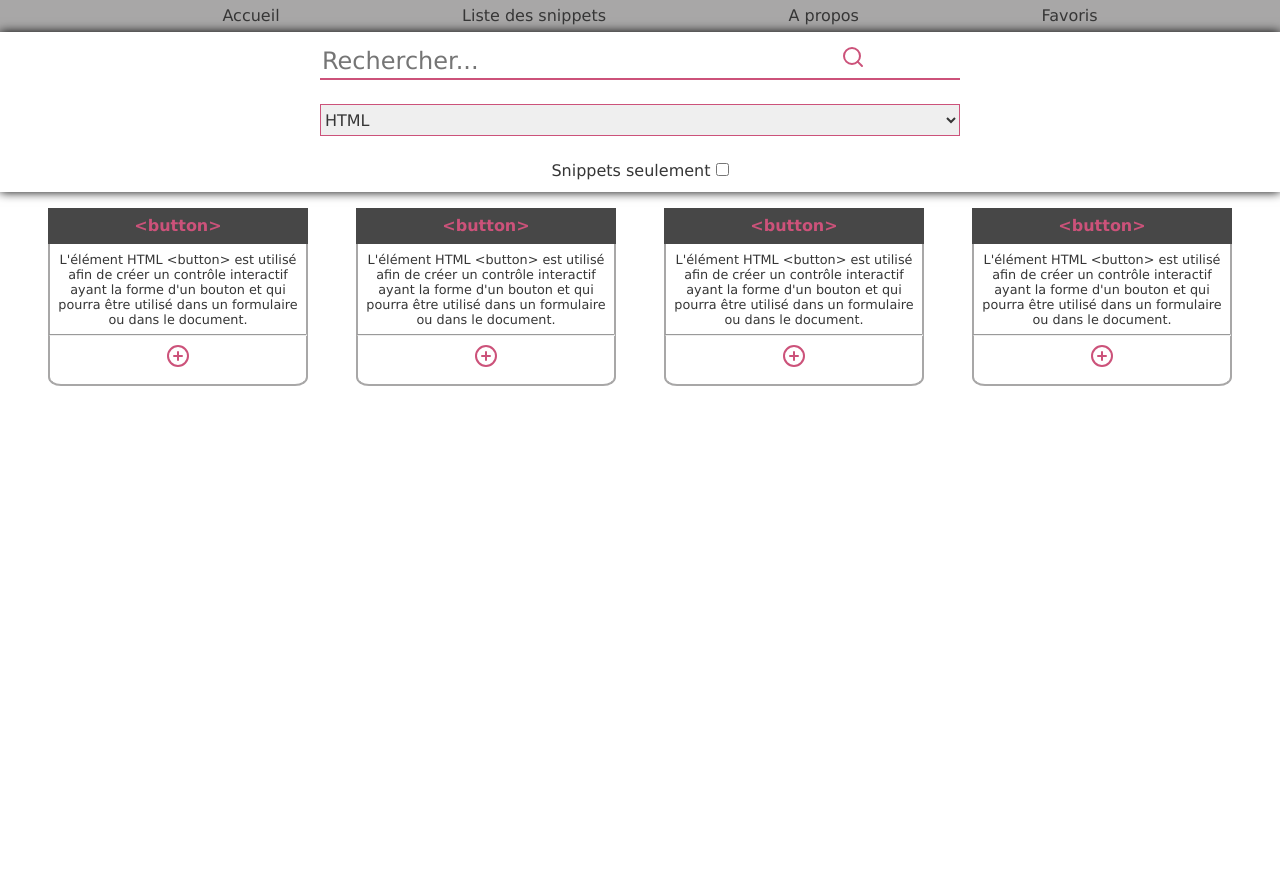
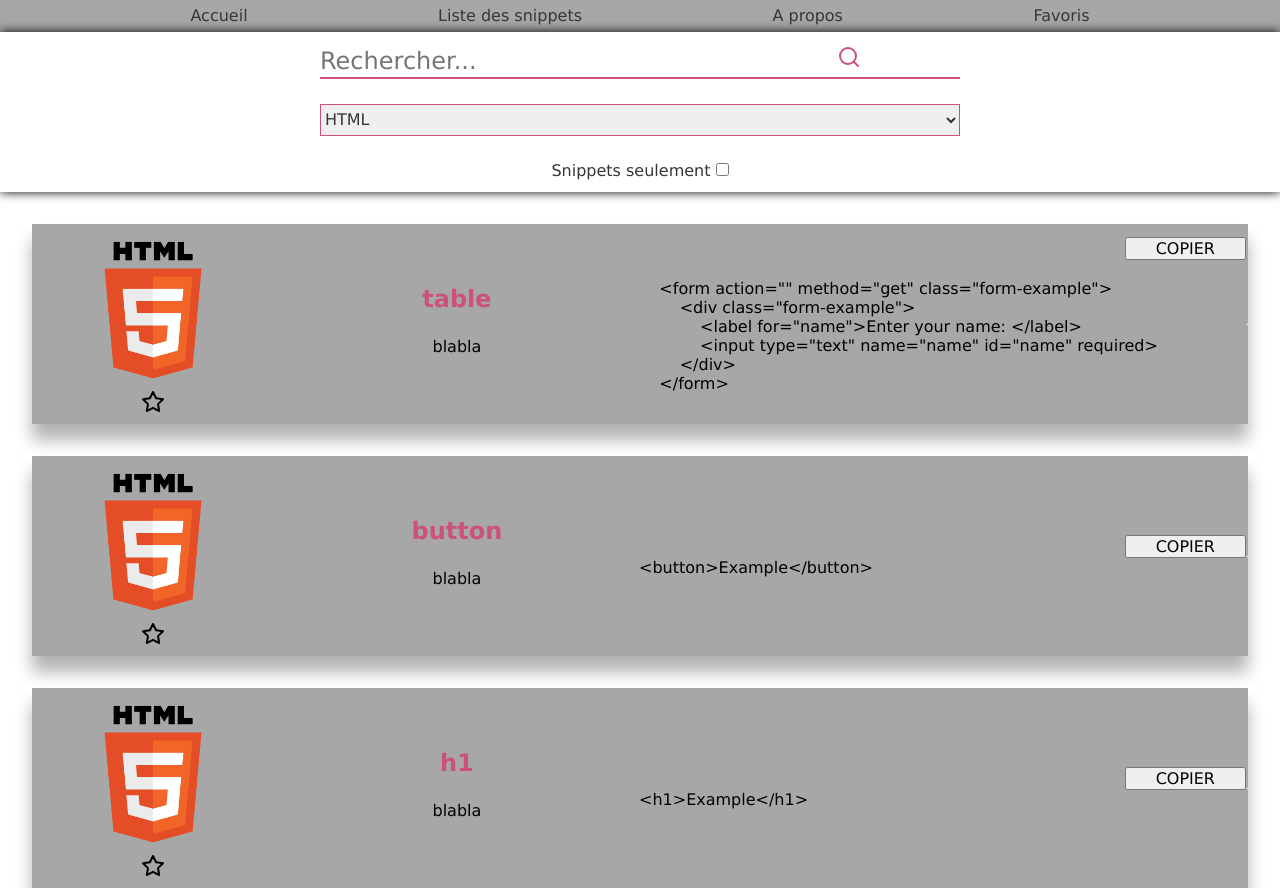
Before and after one commit to RangoDisco/691, a website: page fav.html in a window 1280 px wide. Before the commit the page ends 800 px from the top, so only its background shows below. Drawn offline with nearby package versions, Linux system fonts and the light colour scheme.

Commit message:
setup articles.js (class Article + fonction diplay)

```diff
--- a/clipboard.js
+++ b/clipboard.js
@@ -8,5 +8,5 @@ function copy() {
   input.remove();
 }
 
-const btn = document.getElementById('btnCopy');
+const btn = document.querySelector('.btnCopy');
 btn.addEventListener('click', copy);
--- a/css/articlesList.css
+++ b/css/articlesList.css
@@ -54,6 +54,10 @@
   padding: 0.5rem;
   color: var(--secondary-pink);
 }
+.favBtn{
+  background-color: transparent;
+  border: none;
+}
 @media screen and (min-width: 960px) {
   .article {
     width: 100%;
@@ -67,13 +71,15 @@
   .articleImgAndFav {
     display: flex;
     flex-direction: column;
+    align-items: center;
+    width: 20%;
   }
   .articleImgAndFav img {
     height: 10rem;
     width: 10rem;
   }
   .titleDesc {
-    max-width: 40%;
+    width: 30%;
   }
   .articleTitle {
     background-color: var(--secondary-grey);
@@ -83,6 +89,7 @@
     display: flex;
     flex-direction: column;
     text-align: left;
+    width: 50%;
   }
   .articleSnippet button {
     width: 20%;
--- a/css/fav.css
+++ b/css/fav.css
@@ -1,22 +1,21 @@
-*{
+* {
   margin: 0;
   font-family: Verdana, Geneva, Tahoma, sans-serif;
   font-size: 1em;
 }
 
 /* VARIABLES */
-:root{
+:root {
   --main-black: #363636;
   --main-grey: #474747;
-    --main-pink: #E8175D;
-    --secondary-pink: #CC527A;
-    --secondary-grey: #A8A7A7;
+  --main-pink: #e8175d;
+  --secondary-pink: #cc527a;
+  --secondary-grey: #a8a7a7;
   --main-border-radius: 5%;
 }
 
-
 /* PARTIE RECHERCHE ET FILTRES */
-searchbar{
+.searchbar {
   display: flex;
   flex-direction: column;
   width: 100%;
@@ -26,22 +25,22 @@ searchbar{
   align-items: center;
   box-shadow: 0px 0px 10px black;
 }
-#searchBarContainer{
+#searchBarContainer {
   width: 100%;
   flex-direction: row;
   border-bottom: 2px solid var(--secondary-pink);
 }
-#searchBarContainer svg{
-    color: var(--secondary-pink)
+#searchBarContainer svg {
+  color: var(--secondary-pink);
 }
-#searchbar{
+#searchbar {
   width: 80%;
   height: 2rem;
   color: var(--main-black);
   font-size: 1.5em;
   border: none;
 }
-#technoFilter{
+#technoFilter {
   width: 100%;
   height: 2rem;
   color: var(--main-black);
@@ -49,23 +48,23 @@ searchbar{
   border-bottom: 1px solid var(--secondary-pink);
   border-top: 1px solid var(--secondary-pink);
 }
-select option:hover{
+select option:hover {
   background-color: var(--secondary-pink);
 }
-#snippetsOnlyContainer{
+#snippetsOnlyContainer {
   flex-direction: row;
   color: var(--main-black);
 }
 /* FIN */
 
 /* EXEMPLE ARTICLE */
-content{
+section {
   display: flex;
   flex-direction: column;
   align-items: center;
   justify-content: space-evenly;
 }
-#favCard{
+.favCard {
   display: flex;
   flex-direction: column;
   justify-content: space-between;
@@ -80,7 +79,7 @@ content{
   border-radius: var(--main-border-radius);
   margin-top: 1em;
 }
-#favCard h3{
+.favCard h3 {
   width: 100%;
   height: 2em;
   line-height: 2em;
@@ -88,53 +87,91 @@ content{
   color: var(--secondary-pink);
   padding: 2px;
 }
-#favCard p{
+.favCard p {
   font-size: 0.8em;
   width: 95%;
   color: var(--main-black);
 }
-#favCard hr{
+.favCard hr {
   width: 100%;
   color: var(--main-grey);
 }
-#favCard svg{
+.favCard svg {
   color: var(--secondary-pink);
+}
+.favCard button {
+  background-color: transparent;
+  border: none;
 }
 /* FIN */
 
+/* Modal (background) */
+.modal {
+  display: none; /* Hidden by default */
+  position: fixed; /* Stay in place */
+  z-index: 1; /* Sit on top */
+  left: 0;
+  top: 0;
+  width: 100%; /* Full width */
+  height: 100%; /* Full height */
+  overflow: auto; /* Enable scroll if needed */
+  background-color: rgb(0, 0, 0); /* Fallback color */
+  background-color: rgba(0, 0, 0, 0.6); /* Black w/ opacity */
+}
+/* Modal Content/Box */
+.modal-content {
+  background-color: #fefefe;
+  margin: 15% auto; /* 15% from the top and centered */
+  padding: 20px;
+  border: 1px solid #888;
+  width: 50%; /* Could be more or less, depending on screen size */
+}
+/* Close Button */
+.close {
+  color: #aaa;
+  float: right;
+  font-size: 28px;
+  font-weight: bold;
+}
+.close:hover,
+.close:focus {
+  color: black;
+  text-decoration: none;
+}
+/* FIN */
 
 /* RESPONSIVE */
-@media screen and (min-width: 900px){
-    content{
+@media screen and (min-width: 900px) {
+  section {
     flex-direction: row;
     flex-wrap: wrap;
     justify-content: space-evenly;
   }
-    #favCard{
+  .favCard {
     width: 30%;
   }
-    #searchBarContainer{
+  #searchBarContainer {
     width: 50%;
   }
-    #technoFilter{
+  #technoFilter {
     width: 50%;
     border: 1px solid var(--secondary-pink);
   }
 }
 
-@media screen and (min-width: 1280px){
-    content{
+@media screen and (min-width: 1280px) {
+  section {
     flex-direction: row;
     flex-wrap: wrap;
     justify-content: space-evenly;
   }
-    #favCard{
+  .favCard {
     width: 20%;
   }
-    #searchBarContainer{
+  #searchBarContainer {
     width: 50%;
   }
-    #technoFilter{
+  #technoFilter {
     width: 50%;
     border: 1px solid var(--secondary-pink);
   }
--- a/css/modal.css
+++ b/css/modal.css
@@ -17,7 +17,7 @@ body{
     --main-border-radius: 5%;
 }
 
-modal{
+.modal{
     display: flex;
     flex-direction: column;
     position: absolute;
--- a/fav.html
+++ b/fav.html
@@ -6,12 +6,14 @@
     <meta name="viewport" content="width=device-width, initial-scale=1.0">
     <link rel="stylesheet" href="./css/fav.css" />
     <link rel="stylesheet" href="./css/navbar.css">
+    <link rel="stylesheet" href="./css/articlesList.css">
     <title>691 - Favoris</title>
 </head>
 <body>
 
     <div class="navbar">
         <button id="menuBtn"><i data-feather="menu"></i></button>
+
         <ul class="hidden" id="hiddenMenu">
             <li><a href="./home.html">Accueil</a></li>
             <li><a href="./articlesList.html">Liste des snippets</a></li>
@@ -21,7 +23,7 @@
     </div>
 
     <!-- searchbar w/ filters -->
-    <searchbar>
+    <div class="searchbar">
         <div id="searchBarContainer">
             <input type="text" placeholder="Rechercher..." name="searchbar" id="searchbar"/>
             <i data-feather="search"></i>
@@ -37,47 +39,20 @@
             <label for="snippetsOnly">Snippets seulement</label>
             <input type="checkbox" name="snippetsOnly" id="snippetsOnly">
         </div>
-    </searchbar>
+    </div>
 
-    <!-- article example -->
-    <content>
-        <div id="favCard">
-            <h3>&lt;button&gt;</h1>
-            <p>
-                L'élément HTML &lt;button&gt; est utilisé afin de créer un contrôle interactif ayant la forme d'un bouton et qui pourra être utilisé dans un formulaire ou dans le document.
-            </p>
-            <hr />
-            <i data-feather="plus-circle"></i>
-        </div>
+    <!-- <svg style="color: red;" xmlns="http://www.w3.org/2000/svg" width="24" height="24" viewBox="0 0 24 24" fill="none" stroke="currentColor" stroke-width="2" stroke-linecap="round" stroke-linejoin="round">
+        <line x1="18" y1="6" x2="6" y2="18">
+        </line>
+        <line x1="6" y1="6" x2="18" y2="18"></line>
+    </svg> -->
 
-        <div id="favCard">
-            <h3>&lt;button&gt;</h1>
-            <p>
-                L'élément HTML &lt;button&gt; est utilisé afin de créer un contrôle interactif ayant la forme d'un bouton et qui pourra être utilisé dans un formulaire ou dans le document.
-            </p>
-            <hr />
-            <i data-feather="plus-circle"></i>
-        </div>
+    <div class="articlesList">
 
-        <div id="favCard">
-            <h3>&lt;button&gt;</h1>
-            <p>
-                L'élément HTML &lt;button&gt; est utilisé afin de créer un contrôle interactif ayant la forme d'un bouton et qui pourra être utilisé dans un formulaire ou dans le document.
-            </p>
-            <hr />
-            <i data-feather="plus-circle"></i>
-        </div>
+    </div>
 
-        <div id="favCard">
-            <h3>&lt;button&gt;</h1>
-            <p>
-                L'élément HTML &lt;button&gt; est utilisé afin de créer un contrôle interactif ayant la forme d'un bouton et qui pourra être utilisé dans un formulaire ou dans le document.
-            </p>
-            <hr />
-            <i data-feather="plus-circle"></i>
-        </div>
-    </content>
-
+    <script src="./js/articles.js"></script>
+    <script src="./js/fav.js"></script>
     <script src="./js/navbar.js"></script>
     <script src="https://unpkg.com/feather-icons"></script>
     <script>
--- /dev/null
+++ b/js/articles.js
@@ -0,0 +1,102 @@
+class Article{
+    constructor(techno, title, logo, desc, code, keywords){
+        this.techno = techno
+        this.title = title
+        this.logo = logo
+        this.desc = desc
+        this.code = code
+        this.keywords = keywords
+    }
+}
+
+const list = [
+    new Article('html', 'table', '../img/HTML_logo.png','blabla', `
+    <form action="" method="get" class="form-example">
+        <div class="form-example">
+            <label for="name">Enter your name: </label>
+            <input type="text" name="name" id="name" required>
+        </div>
+    </form>
+    `, 'table html test'),
+    new Article('html', 'button', '../img/HTML_logo.png','blabla', `<button>Example</button>`, 'button html test'),
+    new Article('html', 'h1', '../img/HTML_logo.png','blabla', `<h1>Example</h1>`, 'h1 title html test'),
+]
+
+const articleListDiv = document.querySelector('.articlesList')
+
+const displayArticle = (techno, title, logo, desc, code, keywords) => {
+
+    const article = document.createElement('article')
+    article.classList.add('article')
+    articleListDiv.appendChild(article)
+
+    const articleImgAndFav = document.createElement('div')
+    articleImgAndFav.classList.add('articleImgAndFav')
+    article.appendChild(articleImgAndFav)
+
+    const img = document.createElement('img')
+    img.src = logo
+    img.alt = keywords
+    articleImgAndFav.appendChild(img)
+
+    const articleFav = document.createElement('div')
+    articleFav.classList.add('articleFav')
+    articleImgAndFav.appendChild(articleFav)
+
+    const favBtn = document.createElement('button')
+    favBtn.classList.add('favBtn')
+    favBtn.innerHTML = '<i data-feather="star"></i>'
+    articleFav.appendChild(favBtn)
+
+    const titleDesc = document.createElement('div')
+    titleDesc.classList.add('titleDesc')
+    article.appendChild(titleDesc)
+
+    const articleTitle = document.createElement('div')
+    articleTitle.classList.add('articleTitle')
+    titleDesc.appendChild(articleTitle)
+
+    const h2Article = document.createElement('h2')
+    h2Article.innerHTML = title
+    articleTitle.appendChild(h2Article)
+
+    const articleDescription = document.createElement('div')
+    articleDescription.classList.add('articleDescription')
+    articleDescription.innerHTML = desc
+    titleDesc.appendChild(articleDescription)
+
+    const articleSnippet = document.createElement('div')
+    articleSnippet.classList.add('articleSnippet')
+    article.appendChild(articleSnippet)
+
+    const btnCopy = document.createElement('button')
+    btnCopy.classList.add('btnCopy')
+    btnCopy.innerHTML = 'COPIER'
+    articleSnippet.appendChild(btnCopy)
+
+    const pre = document.createElement('pre')
+    articleSnippet.appendChild(pre)
+
+    const codeElement = document.createElement('code')
+    codeElement.classList.add('langage')
+    codeElement.classList.add(techno)
+    codeElement.innerText = code
+    pre.appendChild(codeElement)
+
+    const hr = document.createElement('hr')
+    article.appendChild(hr)
+
+    const open = document.createElement('div')
+    open.classList.add('open')
+    article.appendChild(open)
+
+    const modalBtn = document.createElement('button')
+    modalBtn.classList.add('modalBtn')
+    modalBtn.innerHTML = '<i data-feather="plus-circle"></i>'
+    open.appendChild(modalBtn)
+
+}
+
+list.forEach(element => {
+    displayArticle(element.techno, element.title, element.logo, element.desc, element.code, element.keywords)
+})
--- /dev/null
+++ b/js/fav.js
@@ -0,0 +1,25 @@
+// Get the modal
+var modal = document.getElementById("articleModal");
+
+// Get the button that opens the modal
+var btn = document.querySelector(".modalBtn");
+
+// Get the <span> element that closes the modal
+var span = document.getElementsByClassName("close")[0];
+
+// When the user clicks on the button, open the modal
+btn.onclick = function() {
+  modal.style.display = "block";
+}
+
+// When the user clicks on <span> (x), close the modal
+span.onclick = function() {
+  modal.style.display = "none";
+}
+
+// When the user clicks anywhere outside of the modal, close it
+window.onclick = function(event) {
+  if (event.target == modal) {
+    modal.style.display = "none";
+  }
+}
```
Also changed, not shown: about.html (+1 -1 lines), articlesList.html (+4 -27 lines), modal.html (+2 -2 lines), img/github.svg (added), img/linkedin.svg (added), img/menu.svg (added), img/plus-circle.svg (added), img/star.svg (added), img/x.svg (added), 1 other file. Lines whose indentation alone changed are shown as unchanged.
